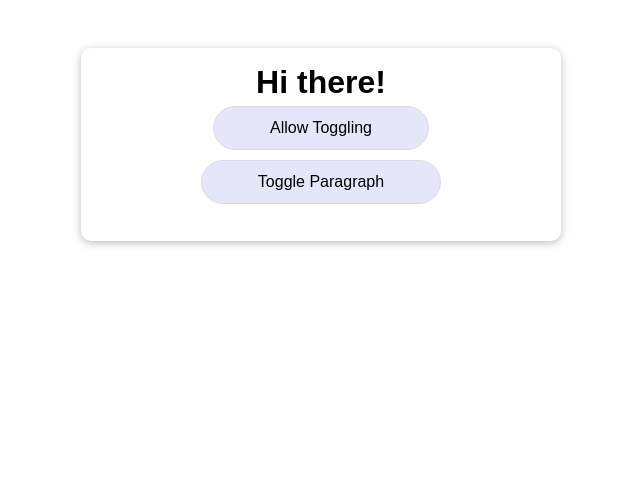
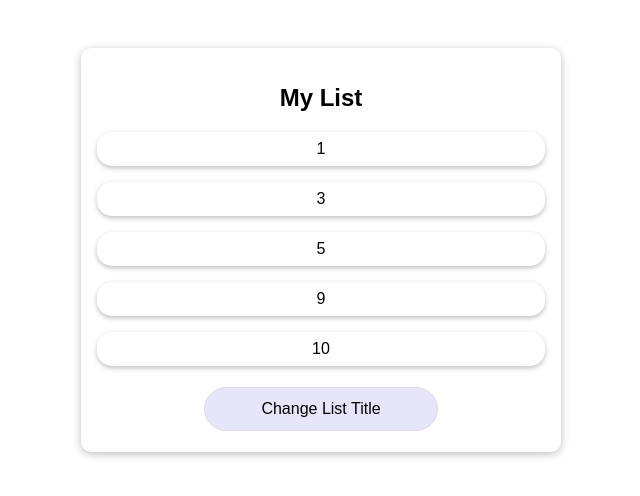
Before and after one commit to jenlee-tech/practicemoreapp, a React (Create React App) app: page / in a window 1280 px wide. Shown: the top 496 px of the page, without its empty margins (319-959 px from the left). Built offline with nearby package versions, Linux system fonts and the light colour scheme.

Commit message:
a demonstration of how to use the useMemo hook

```diff
--- a/src/App.js
+++ b/src/App.js
@@ -1,36 +1,22 @@
-import React, { useState, useCallback } from "react";
+import React, { useState, useCallback, useMemo } from "react";
+
 import "./App.css";
+import DemoList from "./components/Demo/DemoList";
 import Button from "./components/UI/Button/Button";
-import DemoOutput from "./components/Demo/DemoOutput";
 
 function App() {
-  const [showParagraph, setShowParagraph] = useState(false);
-  const [allowToggle, setAllowToggle] = useState(false);
-  //state is only initalized once when the component initially evaluated and it is associated with a particular component.  After that, it will note the difference in state but not re-initialized (unless, it was taken off the DOM and the application starts again)
+  const [listTitle, setListTitle] = useState("My List");
 
-  const handleClickButton = useCallback(() => {
-    if (allowToggle) {
-      setShowParagraph((prevShowParagraph) => !prevShowParagraph);
-    }
-  }, [allowToggle]);
+  const changeTitleHandler = useCallback(() => {
+    setListTitle("New Title");
+  }, []);
 
-  //when updating two different states and the code is synchronous, both will be in the same process at the same time but its not asynchronous nor does one state gets evaluated and then rendered.
-
-  //useCallBack needs a dependency.  When useCallback is used, the same function is used in memory and not re-evaluated everytime the state changes (this includes variables too - unless you place a dependency which will recreate the function) - it is similiar to the memo method where the prop is not re-evaluated. (primitive reference concept and closures)
-
-  console.log("re-evaluating the entire function");
-
-  const allowToggleHandler = () => {
-    setAllowToggle(true);
-  };
+  const listItems = useMemo(() => [5, 3, 1, 10, 9], []);
 
   return (
     <div className="app">
-      <h1>Hi there!</h1>
-      <Button onClick={allowToggleHandler}>Allow Toggling</Button>
-      <Button onClick={handleClickButton}>Toggle Paragraph</Button>
-
-      <DemoOutput show={showParagraph}></DemoOutput>
+      <DemoList title={listTitle} items={listItems} />
+      <Button onClick={changeTitleHandler}>Change List Title</Button>
     </div>
   );
 }
--- /dev/null
+++ b/src/components/Demo/DemoList.module.css
@@ -0,0 +1,12 @@
+.list ul {
+    list-style: none;
+    margin: 0;
+    padding: 0;
+}
+
+.list li {
+    margin: 1rem 0;
+    padding: 0.5rem;
+    box-shadow: 0 2px 5px rgba(0, 0, 0, 0.26);
+    border-radius: 15px;
+}
```
